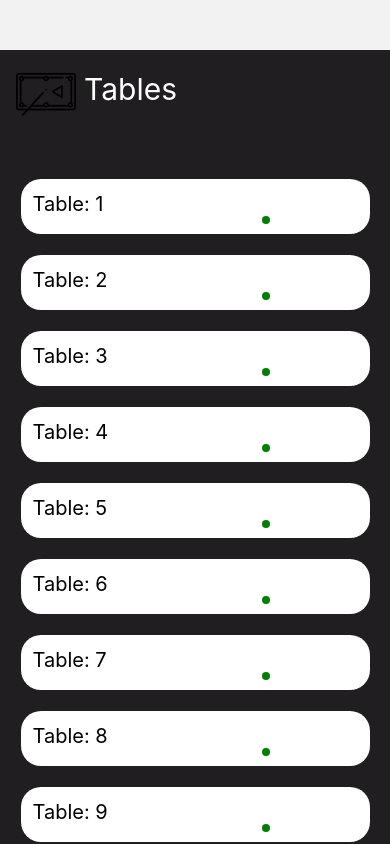
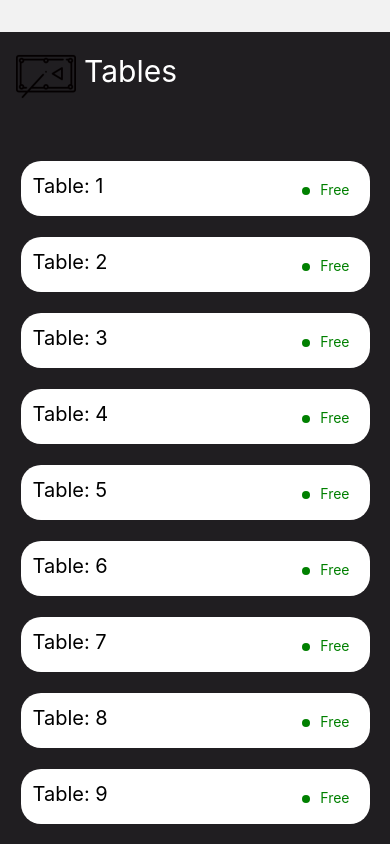
Before and after one commit to 303devteam/dynamicMobile, a React Native app: screen /Tables in a window 390 px wide. Built offline with nearby package versions, Linux system fonts and the light colour scheme.

Commit message:
Table's screen finalized

```diff
--- a/Tables.js
+++ b/Tables.js
@@ -24,25 +24,22 @@ export default function Tables({navigation}) {
                     <View style={styles.stack}>
                         {Array(10).fill().map((_, index) => (
                             <View key={index} style={styles.square}>
-                                <Text style={styles.squareText}>Table: {index + 1}</Text>
-                                <View style={styles.rightSquareContent}>
-                                    <View style={styles.circle}></View>
-
+                                <View style={styles.textContainer}>
+                                    <Text style={styles.squareText}>Table: {index + 1}</Text>
                                 </View>
-
+                                <View style={styles.circle}></View>
+                                <Text style={styles.availabilityText}>Free</Text>
                             </View>
                         ))}
                     </View>
                 </View>
             </ScrollView>
-
         </>
 
 
     );
 
 }
-
 
 const styles = StyleSheet.create({
 
@@ -53,8 +50,6 @@ const styles = StyleSheet.create({
         paddingRight: 10,
         paddingTop: 5,
         paddingLeft: 8
-
-
     },
     header:{
         backgroundColor: '#201E21',
@@ -62,21 +57,18 @@ const styles = StyleSheet.create({
         justifyContent: 'space-between',
         alignItems: 'center',
         padding: 16,
-        marginTop: 50
+        marginTop: 32
+    },
 
-
-
+    textContainer:{
+        flex:1
     },
 
     headerContent:{
         flexDirection:'row',
         display: 'flex',
         justifyContent: 'space-between',
-
     },
-
-
-
 
     container: {
         flex: 1,
@@ -88,6 +80,7 @@ const styles = StyleSheet.create({
 
     square: {
         display: 'flex',
+        flexDirection: 'row',
         width: 349,
         height: 55,
         backgroundColor: 'white',
@@ -96,7 +89,6 @@ const styles = StyleSheet.create({
     },
 
     squareText:{
-        display: 'flex',
         textAlign: "left",
         marginLeft: 12,
         marginTop: 13,
@@ -104,13 +96,21 @@ const styles = StyleSheet.create({
     },
 
     circle:{
-        display: 'flex',
         height: 8,
         width: 8,
-        borderRadius: 80,
+        borderRadius: 4,
         backgroundColor: 'green',
-        marginLeft: 241,
+        marginLeft: 150,
+        marginTop: 26,
+        textAlign: "center",
+        justifyContent: "center",
+    },
 
+    availabilityText:{
+        fontSize: 14,
+        paddingTop: 20,
+        paddingLeft: 10,
+        paddingRight: 20,
+        color: 'green'
     }
-
 })
```
